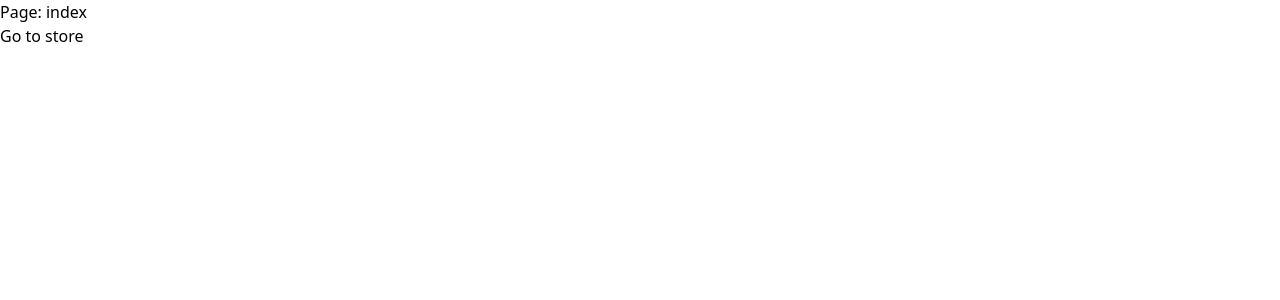
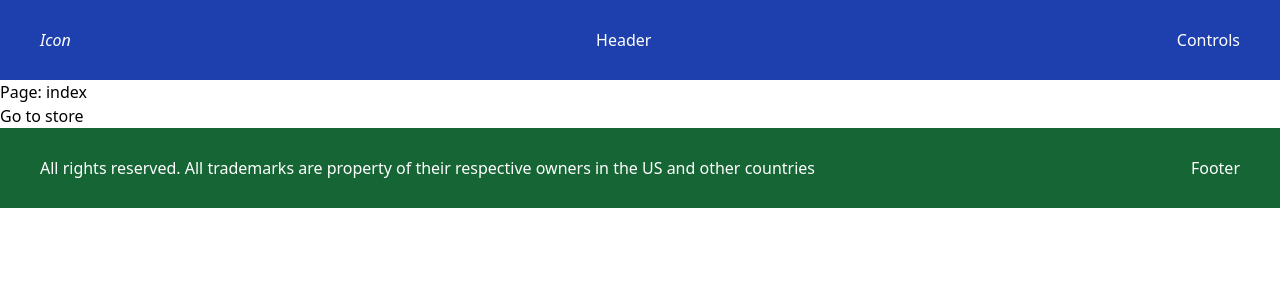
Before and after one commit to leimeter-joaquin/games-store-app, a Nuxt app: page / in a window 1280 px wide. Shown: the top 300 px of the page. Built offline with nearby package versions, Linux system fonts and the light colour scheme.

Commit message:
add a default layout and a page transition

```diff
--- a/app.vue
+++ b/app.vue
@@ -1,5 +1,19 @@
 <template>
   <div>
-    <NuxtPage />
+    <NuxtLayout>
+      <NuxtPage />
+    </NuxtLayout>
   </div>
 </template>
+
+<style>
+.page-enter-active,
+.page-leave-active {
+  transition: all 0.2s;
+}
+.page-enter-from,
+.page-leave-to {
+  opacity: 0;
+  filter: blur(1rem);
+}
+</style>
--- /dev/null
+++ b/components/Footer.vue
@@ -0,0 +1,12 @@
+<script setup lang="ts"></script>
+<template>
+  <div
+    class="flex h-20 items-center justify-between bg-green-800 px-10 text-white"
+  >
+    <p>
+      All rights reserved. All trademarks are property of their respective
+      owners in the US and other countries
+    </p>
+    <h1>Footer</h1>
+  </div>
+</template>
--- /dev/null
+++ b/components/Header.vue
@@ -0,0 +1,10 @@
+<script setup lang="ts"></script>
+<template>
+  <div
+    class="flex h-20 items-center justify-between bg-blue-800 px-10 text-white"
+  >
+    <i>Icon</i>
+    <h1>Header</h1>
+    <div>Controls</div>
+  </div>
+</template>
--- /dev/null
+++ b/layouts/default.vue
@@ -0,0 +1,7 @@
+<template>
+  <div>
+    <Header></Header>
+    <slot></slot>
+    <Footer></Footer>
+  </div>
+</template>
--- a/nuxt.config.ts
+++ b/nuxt.config.ts
@@ -17,4 +17,8 @@ export default defineNuxtConfig({
   pinia: {
     autoImports: ['defineStore', 'acceptHMRUpdate'],
   },
+
+  app: {
+    pageTransition: { name: 'page', mode: 'out-in' },
+  },
 });
```
